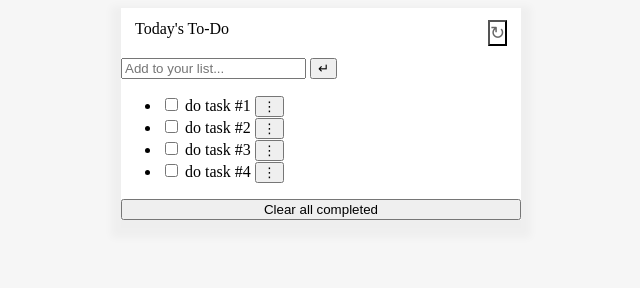
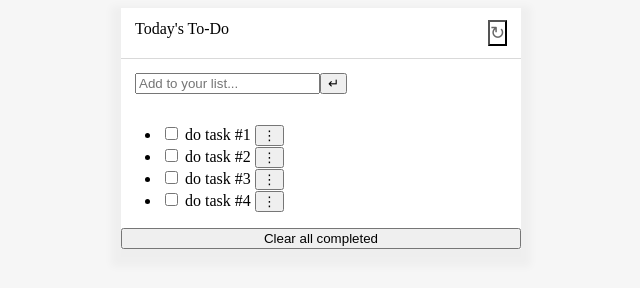
Before and after one commit to yghoor/to-do-list, a website built with webpack: page src/index.html in a window 1280 px wide. Shown: the whole page, without its empty margins (319-959 px from the left). Built offline with nearby package versions, Linux system fonts and the light colour scheme.

Commit message:
Add styles for "add-item" div

```diff
--- a/src/style.css
+++ b/src/style.css
@@ -29,3 +29,9 @@ h2 {
   font-size: 18px;
   background: none;
 }
+
+.add-item {
+  display: flex;
+  padding: 14px 8px 14px 14px;
+  border-top: 1px solid rgba(0 0 0 / 15%);
+}
```
